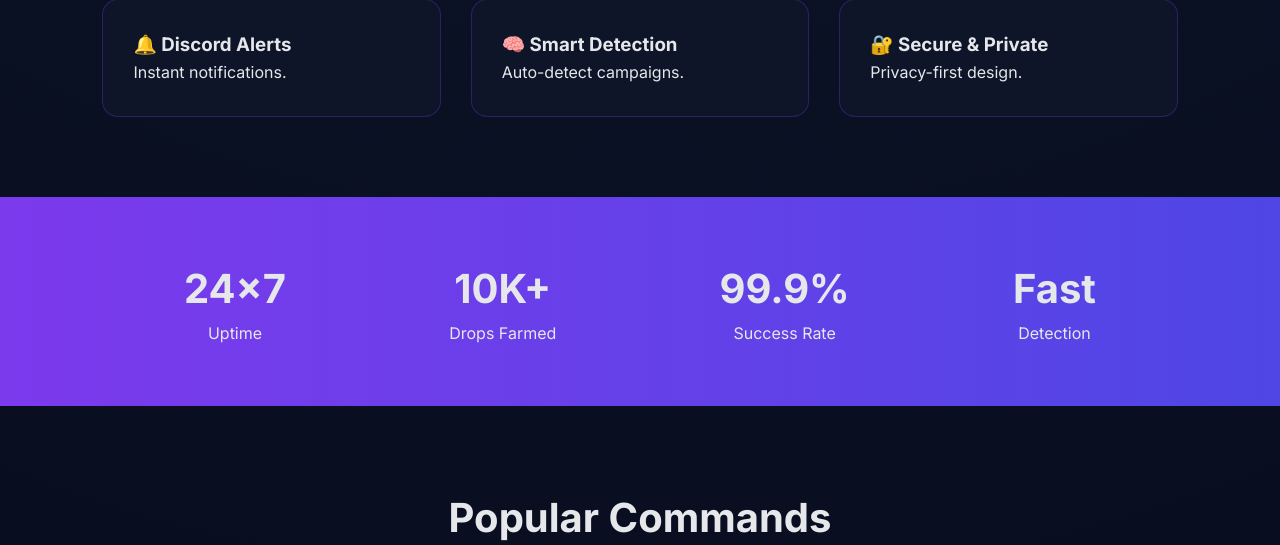
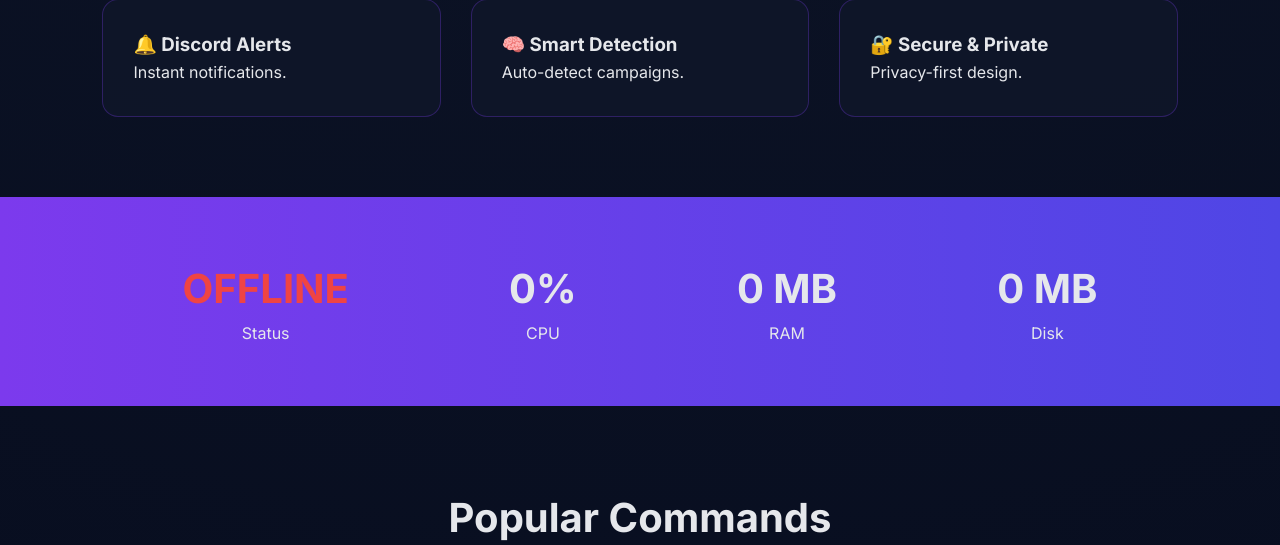
Before and after one commit to Agent46uar17/flask-website, a Flask app: page / in a window 1280 px wide. Shown: the part 1148-1693 px from the top of the page. Run offline with Flask 3, Linux system fonts and the light colour scheme; data that the repository does not hold is empty.

Commit message:
Update index.html

```diff
--- a/templates/index.html
+++ b/templates/index.html
@@ -8,7 +8,7 @@
   <!-- Google Font -->
   <link href="https://fonts.googleapis.com/css2?family=Inter:wght@300;400;600;700;900&display=swap" rel="stylesheet">
 
-  <!-- INLINE CSS (merged) -->
+  <!-- INLINE CSS (your original, untouched) -->
   <style>
     * {
       margin: 0;
@@ -235,11 +235,24 @@
   </div>
 </section>
 
+<!-- 🔥 LIVE STATS SECTION (ONLY THIS CHANGED) -->
 <section id="stats" class="stats">
-  <div class="stat"><h3>24×7</h3><p>Uptime</p></div>
-  <div class="stat"><h3>10K+</h3><p>Drops Farmed</p></div>
-  <div class="stat"><h3>99.9%</h3><p>Success Rate</p></div>
-  <div class="stat"><h3>Fast</h3><p>Detection</p></div>
+  <div class="stat">
+    <h3 id="status">LOADING</h3>
+    <p>Status</p>
+  </div>
+  <div class="stat">
+    <h3 id="cpu">0%</h3>
+    <p>CPU</p>
+  </div>
+  <div class="stat">
+    <h3 id="ram">0 MB</h3>
+    <p>RAM</p>
+  </div>
+  <div class="stat">
+    <h3 id="disk">0 MB</h3>
+    <p>Disk</p>
+  </div>
 </section>
 
 <section id="commands" class="section">
@@ -275,5 +288,35 @@
   <p class="muted">Not affiliated with Twitch or Discord.</p>
 </footer>
 
+<!-- 🔁 LIVE UPDATE SCRIPT -->
+<script>
+async function fetchStats() {
+  try {
+    const res = await fetch("/stats");
+    const data = await res.json();
+
+    document.getElementById("status").innerText = data.state;
+    document.getElementById("cpu").innerText = data.cpu.toFixed(1) + "%";
+    document.getElementById("ram").innerText =
+      data.ram.toFixed(1) + " / " + data.mem_limit + " MB";
+    document.getElementById("disk").innerText =
+      data.disk.toFixed(1) + " / " + data.disk_limit + " MB";
+
+    if (data.state === "RUNNING") {
+      document.getElementById("status").style.color = "#22c55e";
+    } else {
+      document.getElementById("status").style.color = "#ef4444";
+    }
+
+  } catch (e) {
+    document.getElementById("status").innerText = "OFFLINE";
+    document.getElementById("status").style.color = "#ef4444";
+  }
+}
+
+fetchStats();
+setInterval(fetchStats, 10000);
+</script>
+
 </body>
 </html>
```
